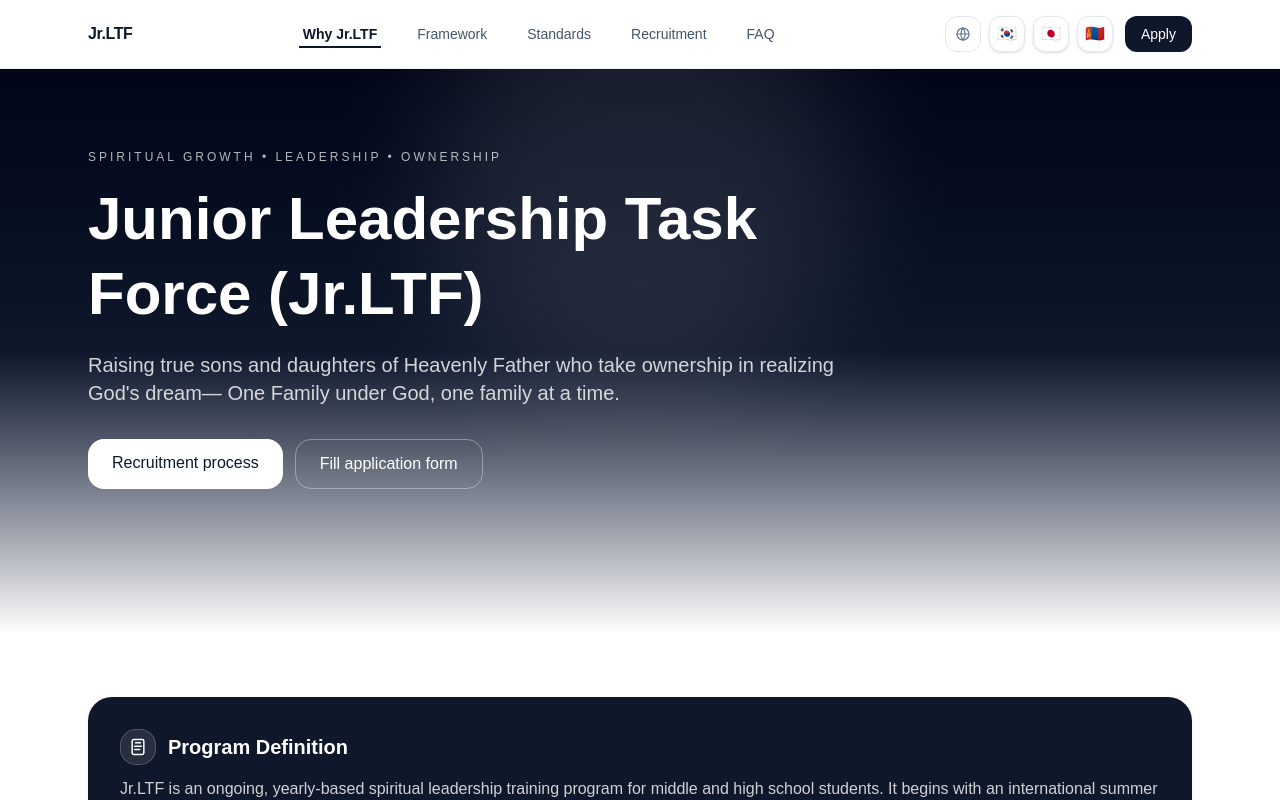
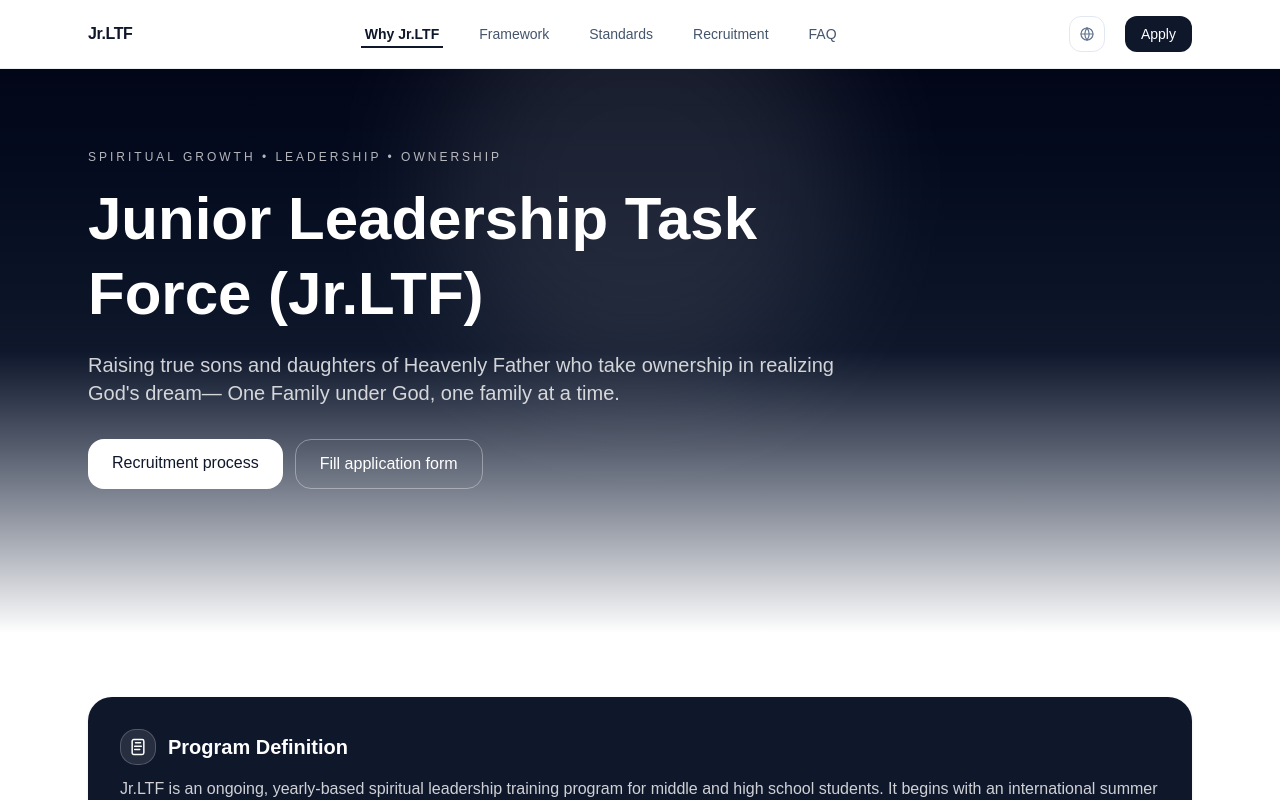
Before and after one commit to nyamkadorj/jrltf-site, a Next.js app: page / in a window 1280 px wide. Shown: the top 800 px of the page. Built offline with nearby package versions, Linux system fonts and the light colour scheme.

Commit message:
“Update”

```diff
--- a/src/app/layout.tsx
+++ b/src/app/layout.tsx
@@ -1,5 +1,6 @@
 import { Analytics } from "@vercel/analytics/next";
 import type { Metadata } from "next";
+import Script from "next/script";
 import "./globals.css";
 import Navbar from "../components/Navbar";
 import Footer from "../components/Footer";
@@ -17,6 +18,28 @@ export default function RootLayout({
   return (
     <html lang="en">
       <body className="bg-white text-slate-900">
+        {/* Google Translate init (global) */}
+        <Script id="google-translate-init" strategy="afterInteractive">
+          {`
+            function googleTranslateElementInit() {
+              new google.translate.TranslateElement(
+                {
+                  pageLanguage: 'en',
+                  includedLanguages: 'ko,ja,mn',
+                  autoDisplay: false
+                },
+                'google_translate_element'
+              );
+            }
+          `}
+        </Script>
+
+        {/* Google Translate library */}
+        <Script
+          src="https://translate.google.com/translate_a/element.js?cb=googleTranslateElementInit"
+          strategy="afterInteractive"
+        />
+
         <Navbar />
         <main>{children}</main>
         <Footer />
--- a/src/components/Navbar.tsx
+++ b/src/components/Navbar.tsx
@@ -11,12 +11,6 @@ const navItems = [
   { label: "Standards", href: "/standards" },
   { label: "Recruitment", href: "/recruitment" },
   { label: "FAQ", href: "/faq" },
-];
-
-const LANGS = [
-  { code: "ko", flag: "🇰🇷", title: "한국어 (Korean)" },
-  { code: "ja", flag: "🇯🇵", title: "日本語 (Japanese)" },
-  { code: "mn", flag: "🇲🇳", title: "Монгол (Mongolian)" },
 ];
 
 function GlobeIcon(props: React.SVGProps<SVGSVGElement>) {
@@ -36,53 +30,6 @@ function GlobeIcon(props: React.SVGProps<SVGSVGElement>) {
       <path d="M12 3a14 14 0 0 1 0 18" />
       <path d="M12 3a14 14 0 0 0 0 18" />
     </svg>
-  );
-}
-
-function buildTranslateUrl(code: string, origin: string, pathname: string) {
-  const currentUrl = `${origin}${pathname || "/"}`;
-  return `https://translate.google.com/translate?sl=auto&tl=${code}&u=${encodeURIComponent(
-    currentUrl
-  )}`;
-}
-
-function FlagLanguageSwitch({
-  variant = "desktop",
-  pathname,
-}: {
-  variant?: "desktop" | "mobile";
-  pathname: string;
-}) {
-  const [origin, setOrigin] = React.useState("");
-
-  React.useEffect(() => {
-    setOrigin(window.location.origin);
-  }, []);
-
-  const btnClass =
-    variant === "desktop"
-      ? "grid h-9 w-9 place-items-center rounded-xl border border-slate-200 bg-white text-[16px] leading-none shadow-sm transition-colors hover:bg-slate-50 dark:border-white/10 dark:bg-slate-950 dark:hover:bg-white/5"
-      : "grid h-10 w-10 place-items-center rounded-xl border border-slate-200 bg-white text-[18px] leading-none shadow-sm transition-colors hover:bg-slate-50 dark:border-white/10 dark:bg-slate-950 dark:hover:bg-white/5";
-
-  return (
-    <div className="flex items-center gap-2">
-      {LANGS.map((l) => (
-        <a
-          key={l.code}
-          href={origin ? buildTranslateUrl(l.code, origin, pathname) : "#"}
-          target="_blank"
-          rel="noreferrer"
-          title={l.title}
-          aria-label={`Translate this page to ${l.title}`}
-          className={btnClass}
-          onClick={(e) => {
-            if (!origin) e.preventDefault();
-          }}
-        >
-          <span aria-hidden="true">{l.flag}</span>
-        </a>
-      ))}
-    </div>
   );
 }
 
@@ -141,14 +88,19 @@ export default function Navbar() {
         </nav>
 
         <div className="flex items-center gap-3">
-          {/* Desktop flags */}
+          {/* Desktop Google Translate container (Step 2) */}
           <div className="hidden md:flex items-center gap-2">
             <span className="hidden lg:flex items-center gap-2 text-xs text-slate-500 dark:text-slate-400">
               <span className="grid h-9 w-9 place-items-center rounded-xl border border-slate-200 bg-white dark:border-white/10 dark:bg-slate-950">
                 <GlobeIcon className="h-4 w-4" />
               </span>
             </span>
-            <FlagLanguageSwitch variant="desktop" pathname={pathname} />
+
+            {/* Step 2: Add language switch container */}
+            <div
+              id="google_translate_element"
+              className="origin-right scale-[0.92]"
+            />
           </div>
 
           <Link
@@ -190,13 +142,13 @@ export default function Navbar() {
       {/* Mobile Menu */}
       <div
         className={`md:hidden overflow-hidden transition-[max-height,opacity] duration-500 ease-[cubic-bezier(0.22,1,0.36,1)] ${
-          open ? "max-h-[520px] opacity-100" : "max-h-0 opacity-0"
+          open ? "max-h-[560px] opacity-100" : "max-h-0 opacity-0"
         }`}
       >
         <div className="mx-auto max-w-6xl px-6 pb-5">
           <div className="rounded-2xl border border-slate-200 bg-white shadow-sm dark:border-white/10 dark:bg-slate-950">
             <div className="p-3 pb-2">
-              {/* Mobile flags row */}
+              {/* Mobile translate row (Step 2) */}
               <div className="flex items-center justify-between gap-3">
                 <div className="flex items-center gap-2 text-xs text-slate-500 dark:text-slate-400">
                   <span className="grid h-10 w-10 place-items-center rounded-xl border border-slate-200 bg-white dark:border-white/10 dark:bg-slate-950">
@@ -205,7 +157,11 @@ export default function Navbar() {
                   <span className="font-medium">Translate</span>
                 </div>
 
-                <FlagLanguageSwitch variant="mobile" pathname={pathname} />
+                {/* Step 2: Add language switch container */}
+                <div
+                  id="google_translate_element_mobile"
+                  className="origin-right scale-[0.95]"
+                />
               </div>
             </div>
 
@@ -254,6 +210,62 @@ export default function Navbar() {
           </div>
         </div>
       </div>
+
+      {/* Minimal styling overrides for the Google Translate dropdown */}
+      <style jsx global>{`
+        /* Hide the top banner space shifts as much as possible */
+        .goog-te-banner-frame.skiptranslate {
+          display: none !important;
+        }
+        body {
+          top: 0 !important;
+        }
+
+        /* Make the dropdown look minimal */
+        #google_translate_element .goog-te-gadget,
+        #google_translate_element_mobile .goog-te-gadget {
+          font-family: inherit !important;
+          color: transparent !important;
+        }
+
+        #google_translate_element select,
+        #google_translate_element_mobile select {
+          appearance: none;
+          -webkit-appearance: none;
+          -moz-appearance: none;
+          border: 1px solid rgba(148, 163, 184, 0.55);
+          background: rgba(255, 255, 255, 0.9);
+          padding: 8px 10px;
+          border-radius: 12px;
+          font-size: 12px;
+          font-weight: 600;
+          color: rgb(30, 41, 59);
+          outline: none;
+          cursor: pointer;
+        }
+
+        .dark #google_translate_element select,
+        .dark #google_translate_element_mobile select {
+          border: 1px solid rgba(255, 255, 255, 0.12);
+          background: rgba(2, 6, 23, 0.7);
+          color: rgba(226, 232, 240, 0.95);
+        }
+
+        /* Hide the small Google branding text while keeping dropdown usable */
+        #google_translate_element .goog-logo-link,
+        #google_translate_element_mobile .goog-logo-link,
+        #google_translate_element .goog-te-gadget span,
+        #google_translate_element_mobile .goog-te-gadget span {
+          display: none !important;
+        }
+
+        /* Keep widget inline */
+        #google_translate_element,
+        #google_translate_element_mobile {
+          display: inline-flex;
+          align-items: center;
+        }
+      `}</style>
     </header>
   );
 }
```
